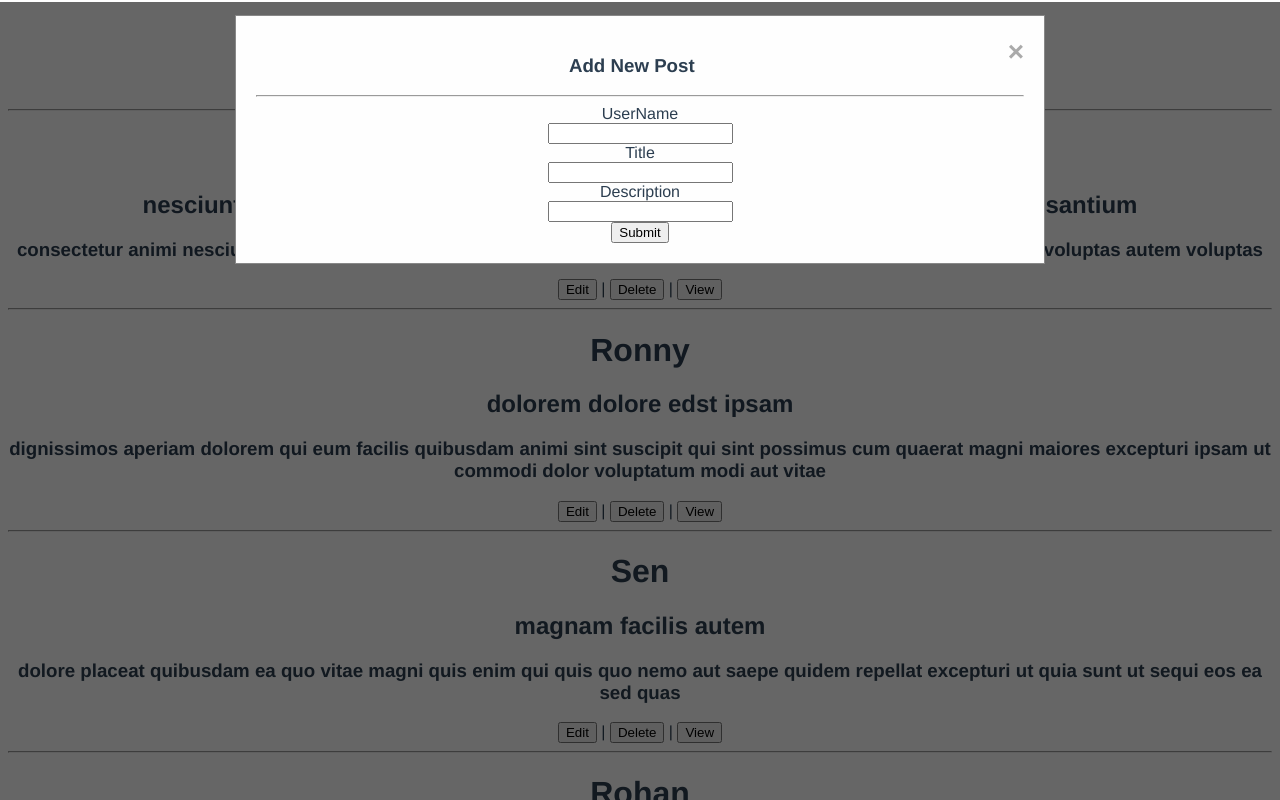
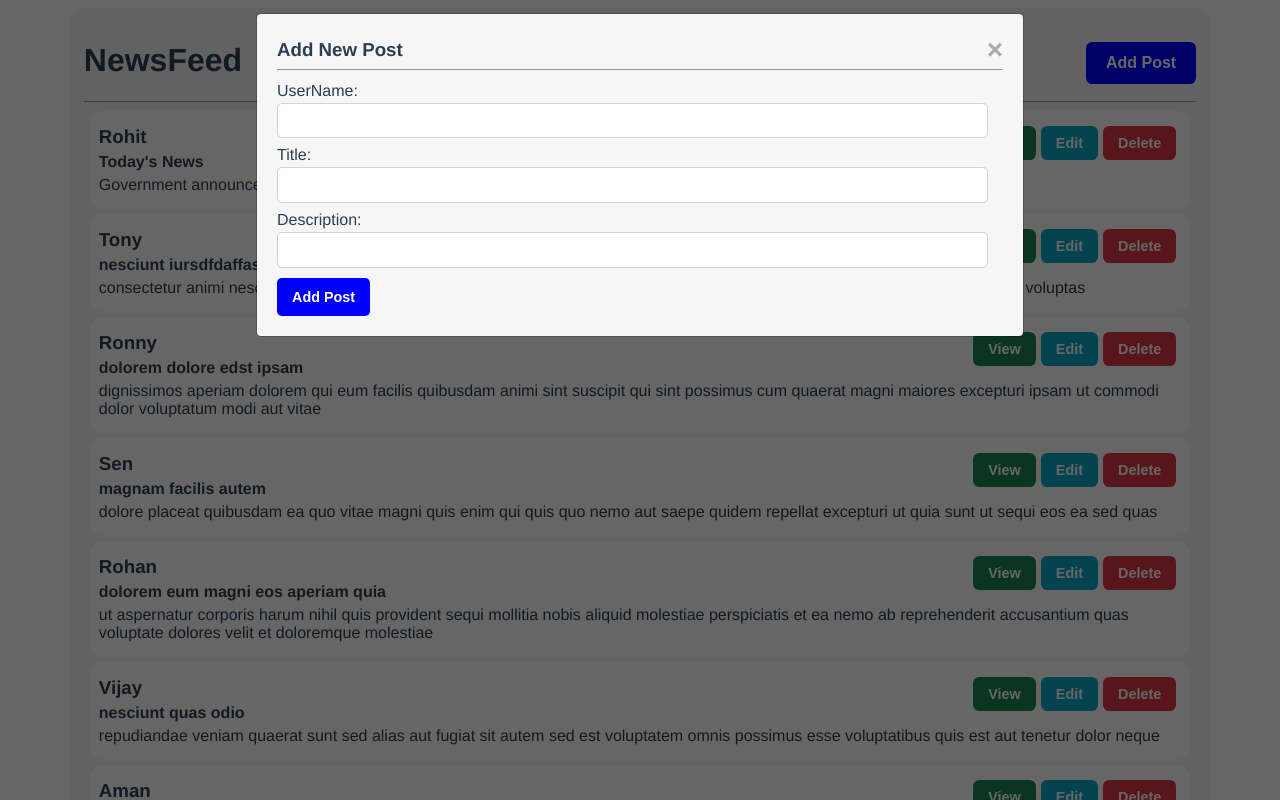
Before and after one commit to rohitksp/NewsFeed-VueJs, a Vue app: page / in a window 1280 px wide. Both pictures are taken after a click on the button "Add Post". Shown: the top 800 px of the page. Built offline with nearby package versions, Linux system fonts and the light colour scheme; data requests are answered from the project's data file.

Commit message:
Today I have added styling in my vue assignment

```diff
--- a/db.json
+++ b/db.json
@@ -1,18 +1,16 @@
 {
   "posts": [
     {
-      "userId": 1,
-      "id": 2,
       "userName": "John",
       "title": "qui est esse",
-      "body": "est rerum tempore vitae\nsequi sint nihil reprehenderit dolor beatae ea dolores neque\nfugiat blanditiis voluptate porro vel nihil molestiae ut reiciendis\nqui aperiam non debitis possimus qui neque nisi nulla"
+      "body": "est rerum tempore vitae\nsequi sint nihil reprehenderit dolor beatae ea dolores neque\nfugiat blanditiis voluptate porro vel nihil molestiae ut reiciendis\nqui aperiam non debitis possimus qui neque nisi nulla",
+      "id": 2
     },
     {
-      "userId": 1,
-      "id": 3,
       "userName": "Sam",
       "title": "ea molestias quasi exercitationem repellat qui ipsa sit aut",
-      "body": "et iusto sed quo iure\nvoluptatem occaecati omnis eligendi aut ad\nvoluptatem doloribus vel accusantium quis pariatur\nmolestiae porro eius odio et labore et velit aut"
+      "body": "et iusto sed quo iure\nvoluptatem occaecati omnis eligendi aut ad\nvoluptatem doloribus vel accusantium quis pariatur\nmolestiae porro eius odio et labore et velit aut",
+      "id": 3
     },
     {
       "userId": 1,
@@ -53,6 +51,12 @@
       "title": "nesciunt iursdfdaffasdfsfdsadfdsfsadfasfdafse omnis dolorem tempora et accusantium",
       "body": "consectetur animi nesciunt iure dolore\nenim quia ad\nveniam autem ut quam aut nobis\net est aut quod aut provident voluptas autem voluptas",
       "id": 9
+    },
+    {
+      "userName": "Rohit",
+      "title": "Today's News",
+      "body": "Government announced lockdown in delhi from 10 pm to 5 am",
+      "id": 10
     }
   ],
   "comments": [
@@ -63,22 +67,10 @@
       "message": "Good News"
     },
     {
-      "cId": 9,
+      "cId": 10,
       "author": "Rohan",
-      "message": "Good post",
+      "message": "Good News",
       "id": 2
-    },
-    {
-      "cId": 8,
-      "author": "Sumit",
-      "message": "Nice post",
-      "id": 3
-    },
-    {
-      "cId": 10,
-      "author": "Raman",
-      "message": "Yes now its right",
-      "id": 4
     }
   ]
 }
--- a/src/App.vue
+++ b/src/App.vue
@@ -1,16 +1,19 @@
 <template lang="html">
   <div id="app">
-    <h1>NewsFeed</h1>
-    <button @click="togglePanel()">Add Post</button>
+    <h1>
+      NewsFeed
+      <button class="add-post" @click="togglePanel()">Add Post</button>
+    </h1>
     <hr />
-    <div v-for="(post) in posts" :key="post.id">
-      <h1>{{post.userName}}</h1>
-      <h2>{{post.title}}</h2>
-      <h3>{{post.body}}</h3>
-      <button @click="getPostData(post)">Edit</button> |
-      <button @click="toggleDeletePanel(post)">Delete</button> |
-      <button @click="toggleViewPanel(post)">View</button>
-      <hr />
+    <div class="list" v-for="(post) in posts" :key="post.id">
+      <h3>
+        {{post.userName}}
+        <button class="button" :style="{background: '#dc3545'}" @click="toggleDeletePanel(post)">Delete</button>
+        <button class="button" :style="{background: 'rgb(9 168 199)'}" @click="getPostData(post)">Edit</button>
+        <button class="button" :style="{background: '#198754'}" @click="toggleViewPanel(post)">View</button>
+      </h3>
+      <h4>{{post.title}}</h4>
+      <p>{{post.body}}</p>
     </div>
     <div class="modal" v-if="showAddPost">
       <div class="modal-content">
@@ -18,31 +21,34 @@
         <h3>Add New Post</h3>
         <hr />
         <form>
-          <label>UserName</label><br>
+          <label class="label">UserName:</label><br>
           <input
             type="text"
             id="userName"
             v-model="postData.userName"
             autoComplete="off"
+            class="input-box"
             >
           <br>
-          <label>Title</label><br>
+          <label class="label">Title:</label><br>
           <input
             type="text"
             v-model="postData.title"
             id="title"
             autoComplete="off"
+            class="input-box"
           >
           <br>
-          <label>Description</label><br>
+          <label class="label">Description:</label><br>
           <input
             type="text"
             v-model="postData.body"
             id="body"
             autoComplete="off"
+            class="description-box"
           >
           <br>
-          <button @click.prevent="createPost()" type="submit">Submit</button>
+          <button class="submit-btn" @click.prevent="createPost()" type="submit">Add Post</button>
         </form>
       </div>
     </div>
@@ -52,28 +58,31 @@
         <h3>Edit the Post</h3>
         <hr />
         <form>
-          <label>UserName</label><br>
+          <label class="label" >UserName</label><br>
           <input
             type="text"
             v-model="postData.userName"
             id="userName"
+            class="input-box"
             >
           <br>
-          <label>Title</label><br>
+          <label class="label" >Title</label><br>
           <input
             type="text"
             v-model="postData.title"
             id="title"
+            class="input-box"
           >
           <br>
-          <label>Description</label><br>
+          <label class="label" >Description</label><br>
           <input
             type="text"
             v-model="postData.body"
             id="body"
+            class="input-box"
           >
           <br>
-          <button @click.prevent="updatePost(postData)" type="submit">Update</button>
+          <button class="update-btn" @click.prevent="updatePost(postData)" type="submit">Update</button>
         </form>
       </div>
     </div>
@@ -82,9 +91,15 @@
         <span @click="showDeletePost = false" class="close">&times;</span>
         <h3>Delete the post</h3>
         <hr />
-        <h1>Are you sure you want to delete the post?</h1>
-        <button @click.prevent="deletePost(postData)" type="submit">Yes</button> |
-        <button @click="showDeletePost = false" type="submit">No</button>
+        <p :style="{margin: '20px 0 10px 0'}">Are you sure you want to delete the post?</p>
+        <button class="submit-btn" :style="{background: '#dc3545'}"
+         @click.prevent="deletePost(postData)" type="submit">
+         Yes
+        </button>
+        <button class="submit-btn"
+         @click="showDeletePost = false" type="submit">
+         No
+        </button>
       </div>
     </div>
     <div class="modal" v-if="showViewPost">
@@ -92,30 +107,40 @@
         <span @click="viewClosePanel()" class="close">&times;</span>
         <h3>View Post</h3>
         <hr />
-        <h1>{{this.postData.userName}}</h1>
-        <h2>{{this.postData.title}}</h2>
-        <h3>{{this.postData.body}}</h3>
-        <div v-for="comment in comments" :key="comment.id">
-          <h2>
-            {{comment.author}}<br>
-            {{comment.message}}
-          </h2>
+        <div class="list">
+          <h3>{{this.postData.userName}}</h3>
+          <h4>{{this.postData.title}}</h4>
+          <p>{{this.postData.body}}</p>
         </div>
-        <label>Author</label><br>
+        <div
+          :style="{padding: '5px 0 5px 7px', display: 'flex', background: 'white', margin: '5px'}"
+          v-for="comment in comments" :key="comment.id">
+          <img
+            :src="`https://joeschmoe.io/api/v1/${comment.author}`"
+            :style="{margin: '8px 5px 0 0', background: 'lightblue', borderRadius: '0.4rem'}"
+          width="40px" height="40px" alt={comment.author}/>
+          <div>
+            <h3>{{comment.author}}</h3>
+            <p>{{comment.message}}</p>
+          </div>
+        </div>
+        <label class="label" >Author</label><br>
         <input
           type="text"
           id="name"
           v-model="commentData.author"
           autoComplete="off"
+          class="input-box"
         ><br>
-        <label>Comment</label><br>
+        <label class="label" >Comment</label><br>
         <input
           type="text"
           id="comment"
           v-model="commentData.message"
           autoComplete="off"
+          class="input-box"
         ><br>
-        <button @click.prevent="submitComment()" type="submit">Comment</button>
+        <button class="submit-btn" @click.prevent="submitComment()" type="submit">Comment</button>
       </div>
     </div>
   </div>
@@ -171,13 +196,13 @@ export default {
       this.postData.id = post.id
     },
     toggleViewPanel (post) {
-      this.showViewPost = true
+      this.commentData.cId = post.id
       this.postData.id = post.id
-      this.commentData.cId = post.id
-      this.fetchComments()
       this.postData.userName = post.userName
       this.postData.title = post.title
       this.postData.body = post.body
+      this.fetchComments()
+      this.showViewPost = true
     },
     editClosePanel (postData) {
       axios.put(`http://localhost:3001/posts/${postData.id}`, {
@@ -267,8 +292,138 @@ export default {
   font-family: Avenir, Helvetica, Arial, sans-serif;
   -webkit-font-smoothing: antialiased;
   -moz-osx-font-smoothing: grayscale;
-  text-align: center;
   color: #2c3e50;
+  margin: auto 5%;
+  padding: 1%;
+  border-radius: 1%;
+  background-color: #f6f6f6;
+}
+
+.input-box {
+    width: 95%;
+    padding: 0.3rem 0.6rem;
+    font-size: 1rem;
+    line-height: 1.5;
+    color: #495057;
+    background-color: #fff;
+    background-clip: padding-box;
+    border: 1px solid #ced4da;
+    border-radius: .3rem;
+    margin-bottom: 5px;
+}
+
+.label {
+  font-size: inherit;
+  line-height: 1.5;
+}
+
+.description-box {
+  width: 95%;
+  padding: 0.3rem 0.6rem;
+  font-size: 1rem;
+  line-height: 1.5;
+  color: #495057;
+  background-color: #fff;
+  background-clip: padding-box;
+  border: 1px solid #ced4da;
+  border-radius: .3rem;
+}
+
+.button {
+  color: white;
+  font-size: 0.9rem;
+  float: right;
+  cursor: pointer;
+  border: none;
+  background: blue;
+  padding: 10px 15px;
+  font-weight: 700;
+  line-height: 1em;
+  margin-right: 5px;
+  border-radius: 0.4rem;
+}
+
+.submit-btn {
+  color: white;
+  font-size: 0.9rem;
+  cursor: pointer;
+  border: none;
+  background: blue;
+  padding: 10px 15px;
+  font-weight: 700;
+  line-height: 1.3em;
+  margin: 10px 7px 0 0;
+  border-radius: 0.3rem;
+}
+
+.update-btn{
+  color: white;
+  font-size: 0.9rem;
+  cursor: pointer;
+  border: none;
+  background: rgb(212, 139, 3);
+  padding: 10px 15px;
+  font-weight: 700;
+  line-height: 1.3em;
+  margin: 10px 0 0 0;
+  border-radius: 0.3rem;
+}
+
+.update-btn:hover {
+  -webkit-transform: scale(1.1);
+  -moz-transform: scale(1.1);
+  -o-transform: scale(1.1);
+  background: rgb(226, 149, 5);
+}
+
+.submit-btn:hover {
+  -webkit-transform: scale(1.1);
+  -moz-transform: scale(1.1);
+  -o-transform: scale(1.1);
+  background: #006BF5;
+}
+
+.button:hover {
+  -webkit-transform: scale(1.1);
+  -moz-transform: scale(1.1);
+  -o-transform: scale(1.1);
+  background: #006BF5;
+}
+
+.add-post {
+  color: white;
+  font-size: 1rem;
+  float: right;
+  cursor: pointer;
+  border: none;
+  background: blue;
+  padding: 13px 20px;
+  font-weight: 800;
+  line-height: 1em;
+  border-radius: 0.4rem;
+}
+
+.add-post:hover {
+  -webkit-transform: scale(1.1);
+  -moz-transform: scale(1.1);
+  -o-transform: scale(1.1);
+  background: #0078F5;
+}
+
+.list {
+  margin: 5px;
+  background: white;
+  padding: 10px;
+  border-radius: 15px;
+  pointer-events: auto;
+}
+
+.list:hover {
+  background: #f9f9f9
+}
+
+h3, h4, p {
+  margin: 5px 0 5px 0;
 }
 
 .borderStyle {
@@ -280,11 +435,14 @@ export default {
 }
 
 .modal-content {
-  background-color: #fefefe;
-  margin: 1% auto;
+  background-color: #f6f6f6;
+  margin: 1% 20%;
   padding: 20px;
   border: 1px solid #888;
-  width: 60%;
+  pointer-events: auto;
+  background-clip: padding-box;
+  border: 1px solid rgba(0,0,0,.2);
+  border-radius: .3rem;
 }
 
 .close {
@@ -296,11 +454,13 @@ export default {
 
 .modal {
   position: fixed;
-  top: 2px;
+  top: 0;
   bottom: 0;
   left: 0;
   right: 0;
   background: rgba(0,0,0,0.6);
+      overflow-x: hidden;
+    overflow-y: auto;
 }
 
 .close:hover,
```
